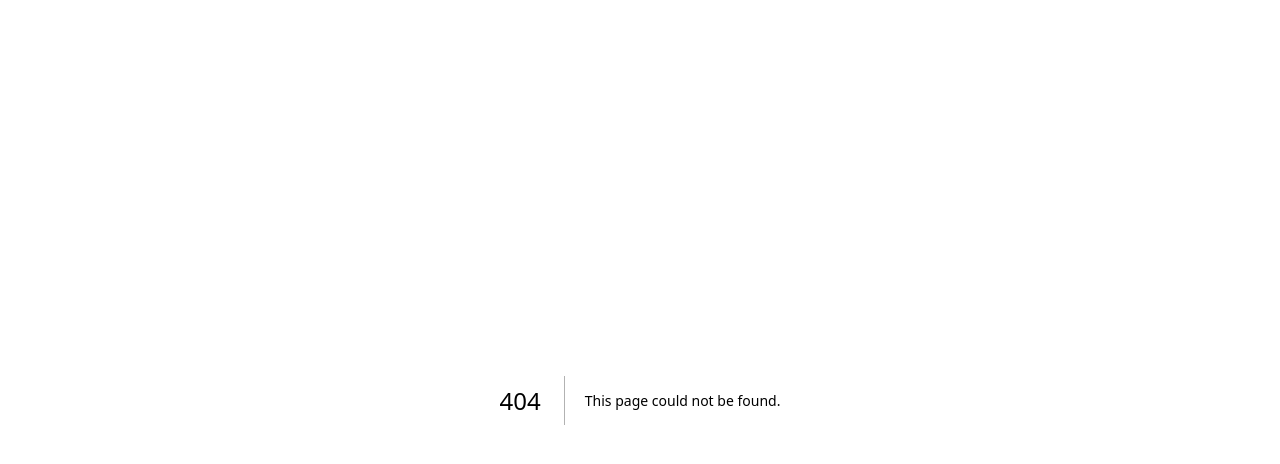
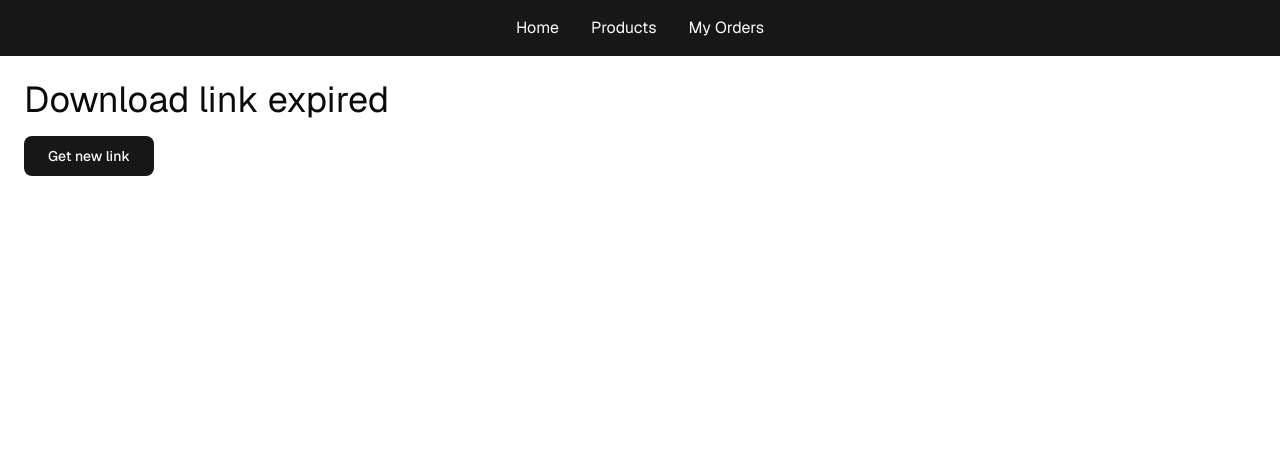
Before and after one commit to BRC-Thomas/next-js-ecommerce-mvp, a Next.js app: page /products/download/expired in a window 1280 px wide. Before the commit this address had no page. Shown: the top 464 px of the page. Built offline with nearby package versions, Linux system fonts and the light colour scheme.

Commit message:
🚧 WIP Download file

```diff
--- /dev/null
+++ b/src/app/(customerFacing)/products/download/[downloadVerificationId]/route.ts
@@ -0,0 +1,28 @@
+import prisma from "@/db/db";
+import { NextRequest, NextResponse } from "next/server";
+import fs from "fs/promises"
+
+export async function GET(req: NextRequest, {params: {downloadVerificationId}}:{params: {downloadVerificationId: string}}) {
+
+  const data = await prisma.downloadVerification.findUnique({ where: {
+    id: downloadVerificationId,
+    expiresAt: { gt: new Date() },
+  },
+    select: {product: {select: {filePath: true, name:true}}}
+  })
+
+  if (data == null) {
+    return NextResponse.redirect(new URL("/products/download/expired", req.url))
+  }
+
+  const { size } = await fs.stat(data.product.filePath)
+    const file = await fs.readFile(data.product.filePath)
+    const extension = data.product.filePath.split(".").pop()
+
+    return new NextResponse(file, {
+      headers: {
+        "Content-Disposition": `attachment; filename="${data.product.name}.${extension}"`,
+        "Content-Length": size.toString(),
+      }
+    })
+}
--- /dev/null
+++ b/src/app/(customerFacing)/products/download/expired/page.tsx
@@ -0,0 +1,13 @@
+import { Button } from "@/components/ui/button";
+import Link from "next/link";
+
+export default function Expired() {
+  return (
+    <>
+      <h1 className="text-4xl mb-4">Download link expired</h1>
+      <Button asChild size="lg">
+        <Link href="/orders">Get new link</Link>
+      </Button>
+    </>
+  )
+}
--- a/src/app/(customerFacing)/stripe/purchase-success/page.tsx
+++ b/src/app/(customerFacing)/stripe/purchase-success/page.tsx
@@ -46,9 +46,17 @@ export default async function SuccesPage({
            <div className="line-clamp-3 text-muted-foreground">
              {product.description}
           </div>
-          <Button className="mt-4" size="lg" asChild>{isSuccess ? <a>Download</a> : <Link href={`/products/${product.id}/purchase`}><Tarea></Tarea>ry again</Link>}</Button>
+          <Button className="mt-4" size="lg" asChild>{isSuccess ? <a href={`/products/download/${await createDownloadVerification(product.id)}`}>Download</a> : <Link href={`/products/${product.id}/purchase`}>Try again</Link>}</Button>
          </div>
        </div>
      </div>
    );
 }
+
+async function createDownloadVerification(productId:string) {
+  return (await prisma.downloadVerification.create({
+    data: {
+      productId,
+      expiresAt: new Date(Date.now() + 1000 * 60 * 60 * 24)
+  }})).id
+}
```
